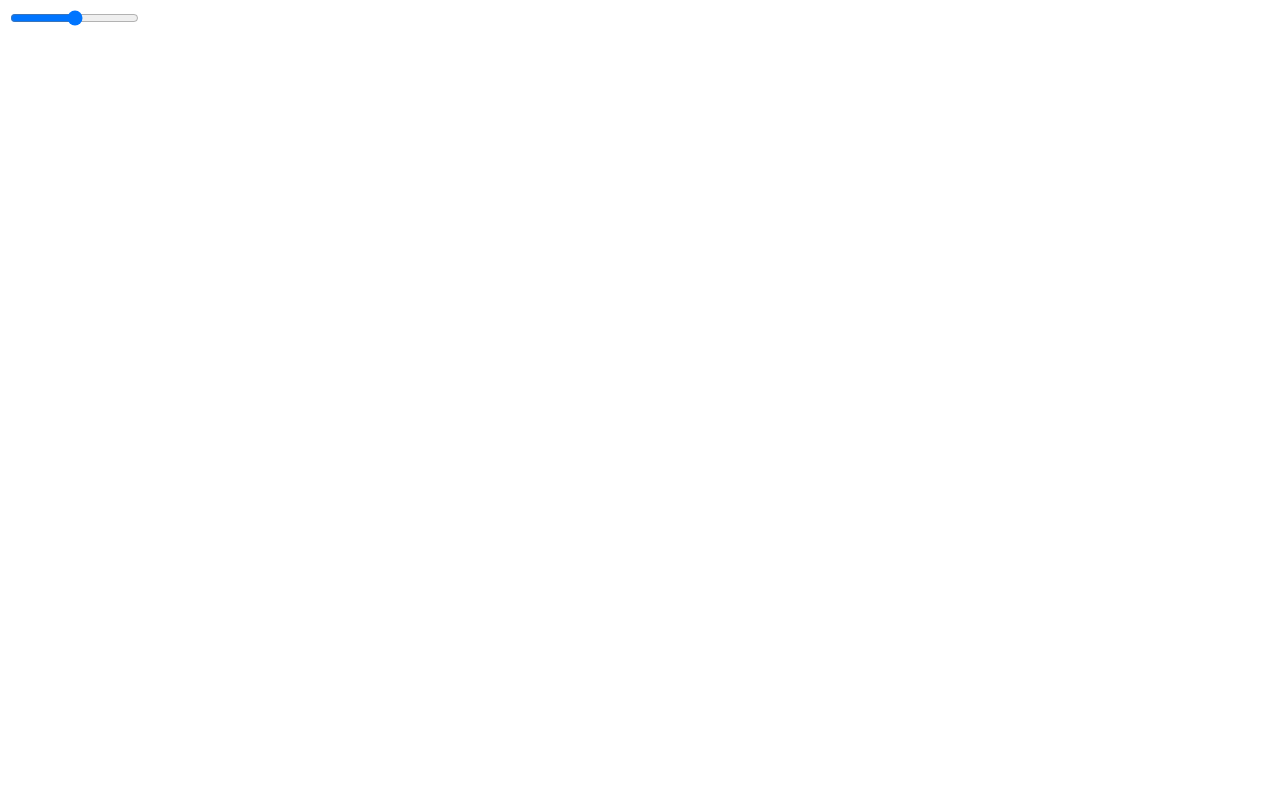
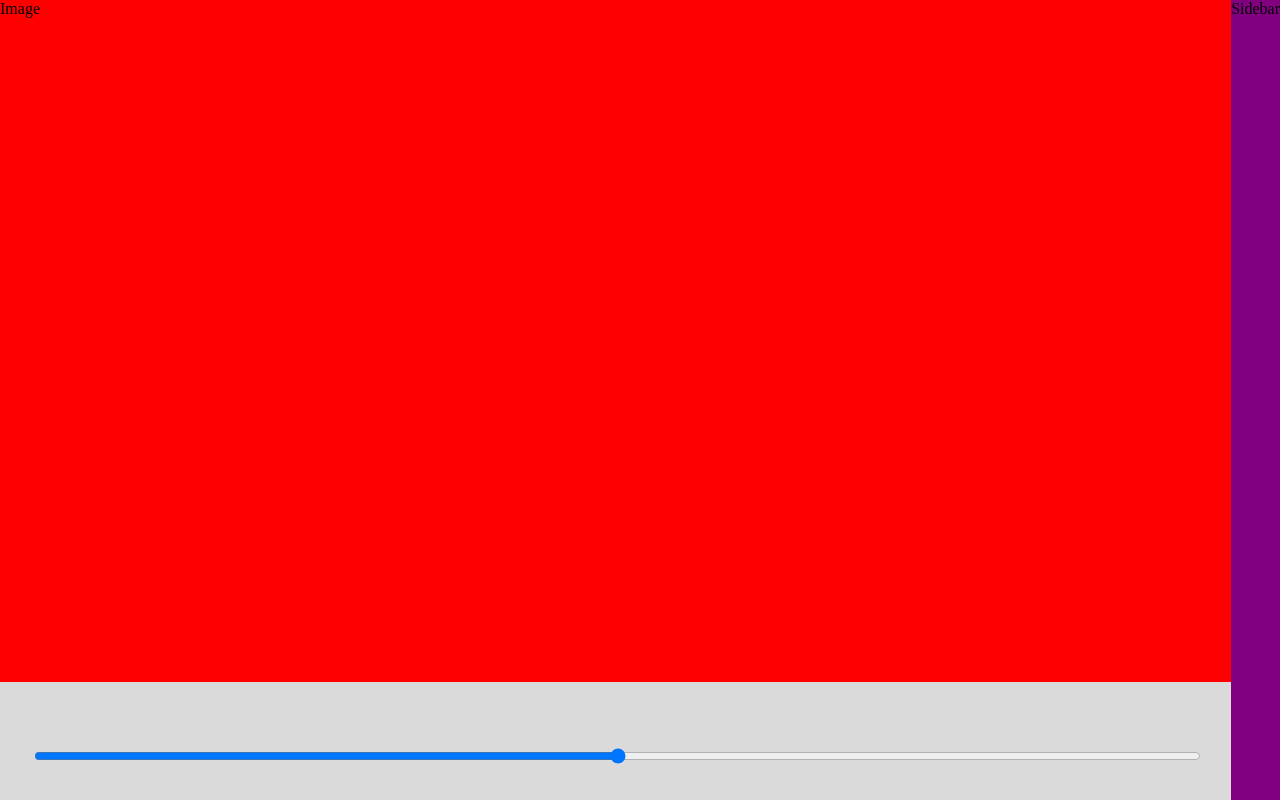
Before and after one commit to pastrychefgamer/photo-editor-react, a React (Create React App) app: page / in a window 1280 px wide. Built offline with nearby package versions, Linux system fonts and the light colour scheme.

Commit message:
basic layout setup

```diff
--- a/src/App.css
+++ b/src/App.css
@@ -1,38 +1,40 @@
-.App {
-  text-align: center;
+*, *::before, *::after {
+  box-sizing: border-box;
 }
 
-.App-logo {
-  height: 40vmin;
-  pointer-events: none;
+body {
+  margin: 0;
 }
 
-@media (prefers-reduced-motion: no-preference) {
-  .App-logo {
-    animation: App-logo-spin infinite 20s linear;
-  }
+.container {
+  display: grid;
+  grid-template-columns: 1fr auto;
+  grid-template-rows: 1fr auto;
+  grid-template-areas:
+    "image sidebar"
+    "slider sidebar";
+  height: 100vh;
+  width: 100vw;
+  background-color: #dadada;
 }
 
-.App-header {
-  background-color: #282c34;
-  min-height: 100vh;
-  display: flex;
-  flex-direction: column;
-  align-items: center;
-  justify-content: center;
-  font-size: calc(10px + 2vmin);
-  color: white;
+.main-image {
+  grid-area: image;
+  background-color: red;
 }
 
-.App-link {
-  color: #61dafb;
+.sidebar {
+  grid-area: sidebar;
+  background-color: purple;
 }
 
-@keyframes App-logo-spin {
-  from {
-    transform: rotate(0deg);
-  }
-  to {
-    transform: rotate(360deg);
-  }
+.slider-container {
+  grid-area: slider;
+  margin-top: 2rem;
+  padding: 2rem;
 }
+
+.slider {
+  width: 100%;
+  cursor: pointer;
+}
--- a/src/App.js
+++ b/src/App.js
@@ -5,9 +5,9 @@ import Slider from './Slider'
 function App() {
   return (
     <div className="container">
-      <div className="main-image" />
+      <div className="main-image">Image</div>
       <div className="sidebar">
-
+        Sidebar
       </div>
       <Slider />
     </div>
```
